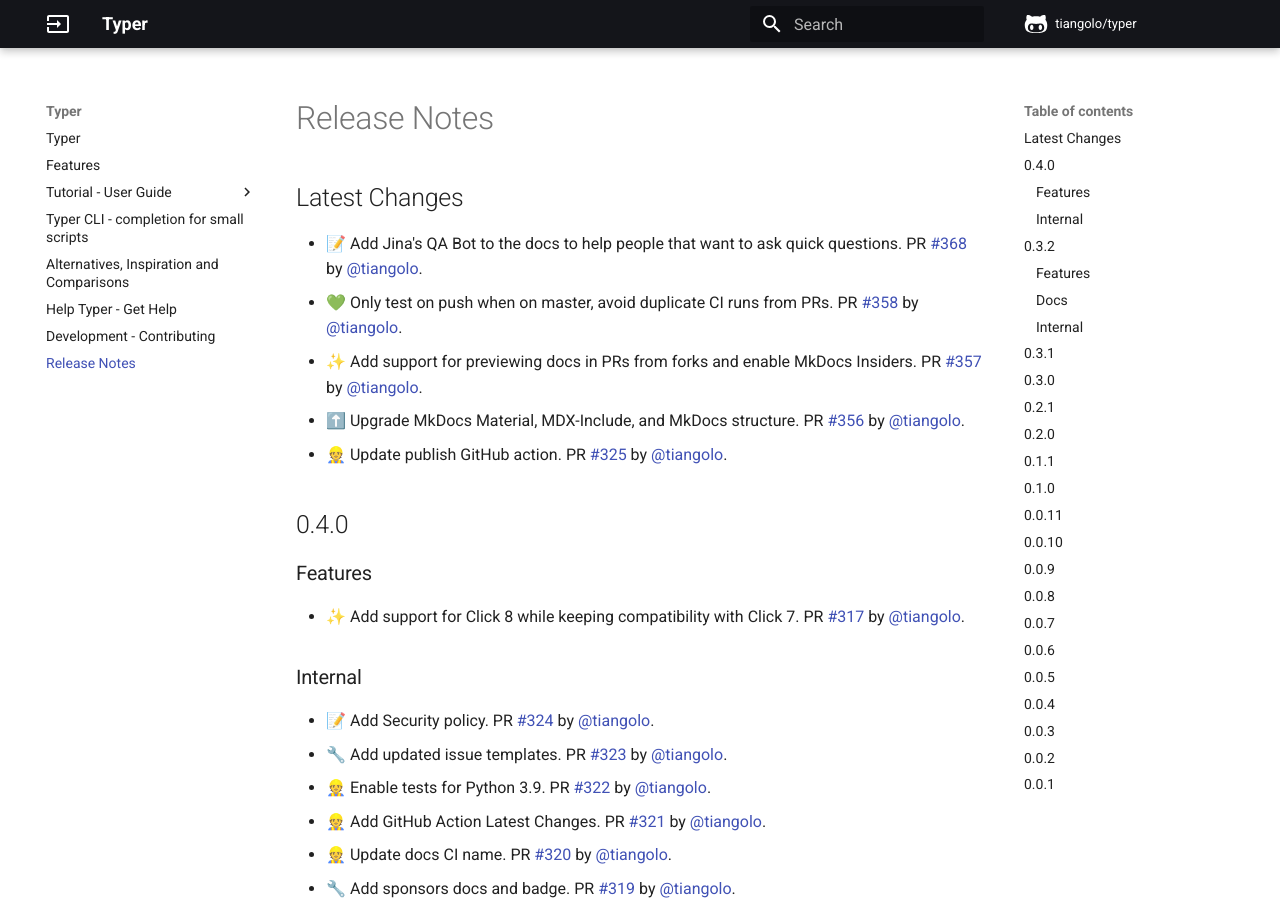
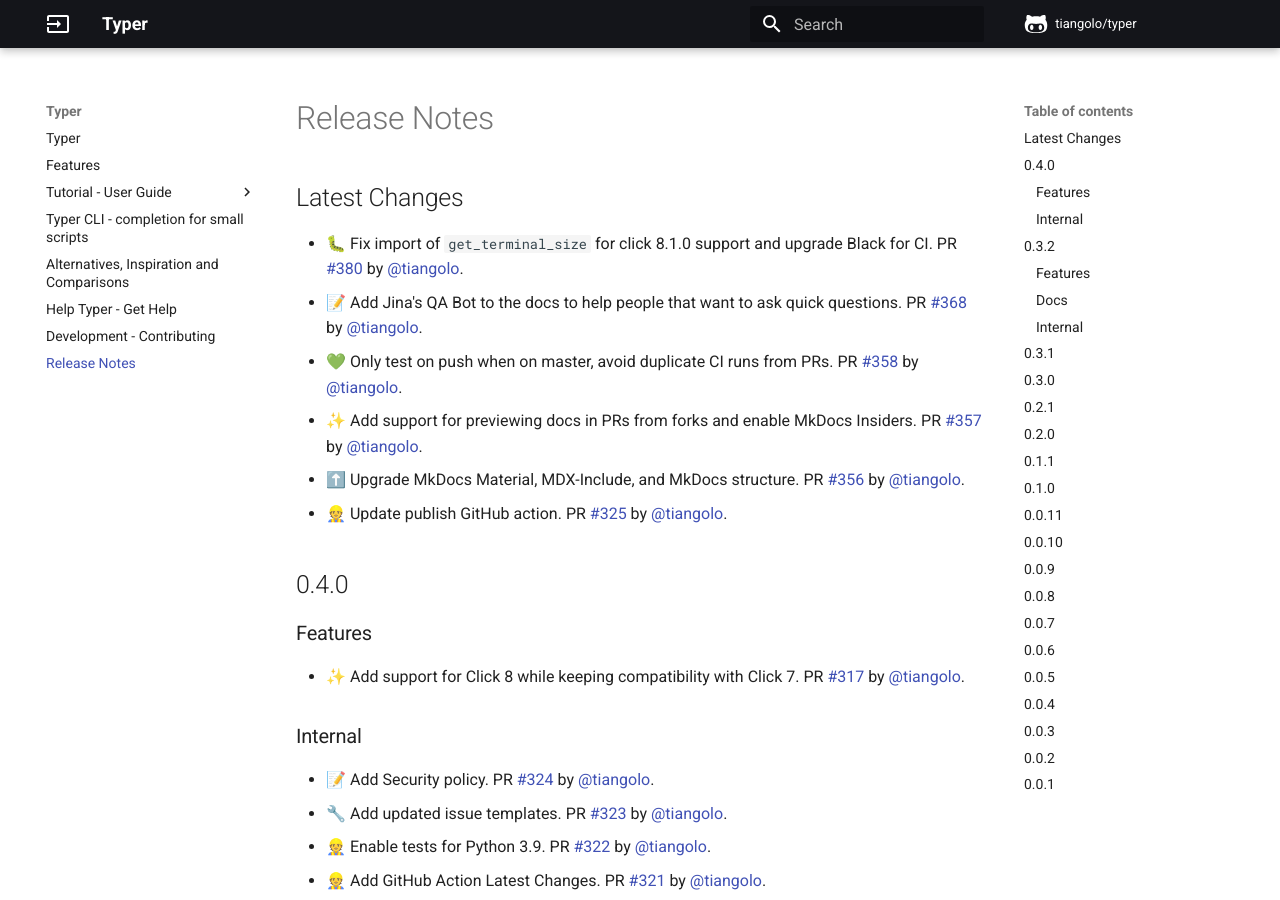
Before and after one commit to RED0731/red_pythonTyper, an MkDocs documentation site: the page built from docs/release-notes.md, in a window 1280 px wide and 900 px high. Built offline with MkDocs 1.6.1 and Material for MkDocs 9.7.7, drawn with Linux system fonts in a browser that asks for light colours; comment, search, counter and statistics services are not loaded.

Commit message:
📝 Update release notes

```diff
--- a/docs/release-notes.md
+++ b/docs/release-notes.md
@@ -1,5 +1,6 @@
 ## Latest Changes
 
+* 🐛 Fix import of `get_terminal_size` for click 8.1.0 support and upgrade Black for CI. PR [#380](https://github.com/tiangolo/typer/pull/380) by [@tiangolo](https://github.com/tiangolo).
 * 📝 Add Jina's QA Bot to the docs to help people that want to ask quick questions. PR [#368](https://github.com/tiangolo/typer/pull/368) by [@tiangolo](https://github.com/tiangolo).
 * 💚 Only test on push when on master, avoid duplicate CI runs from PRs. PR [#358](https://github.com/tiangolo/typer/pull/358) by [@tiangolo](https://github.com/tiangolo).
 * ✨ Add support for previewing docs in PRs from forks and enable MkDocs Insiders. PR [#357](https://github.com/tiangolo/typer/pull/357) by [@tiangolo](https://github.com/tiangolo).
```
